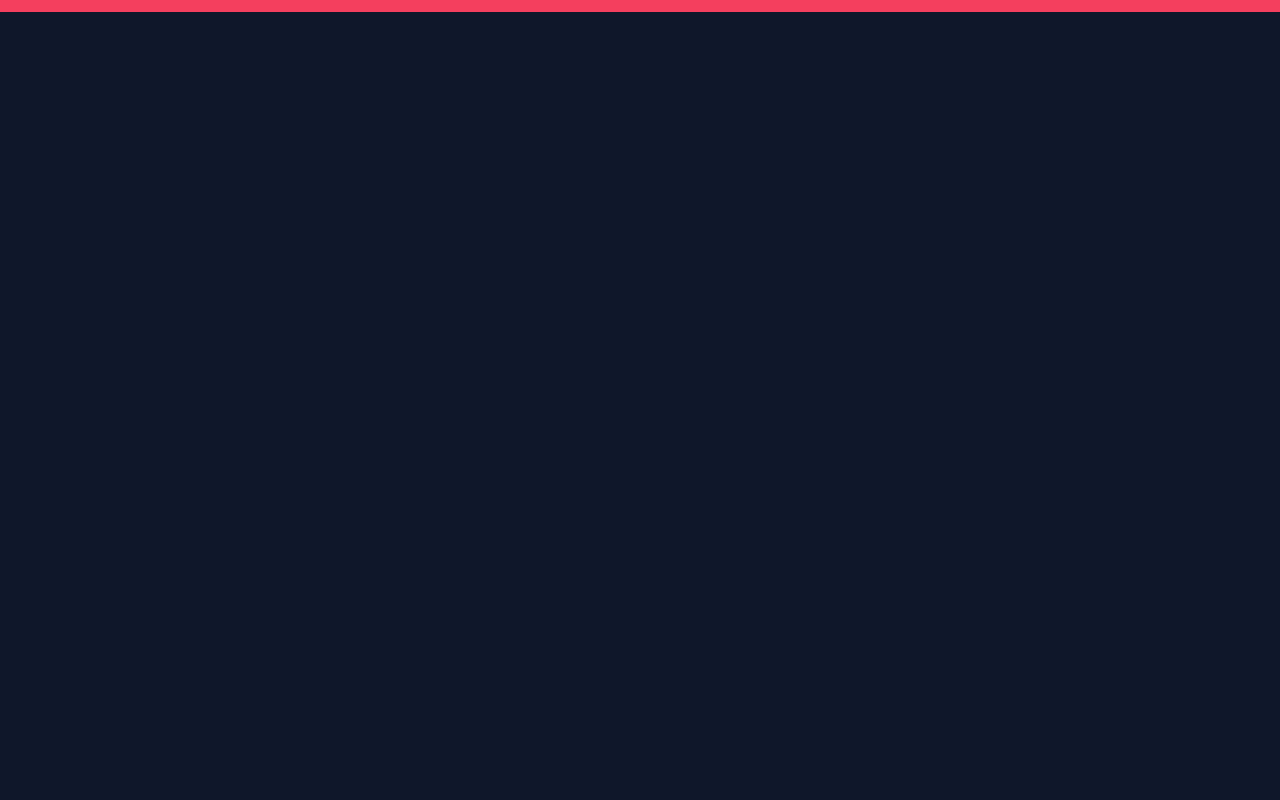
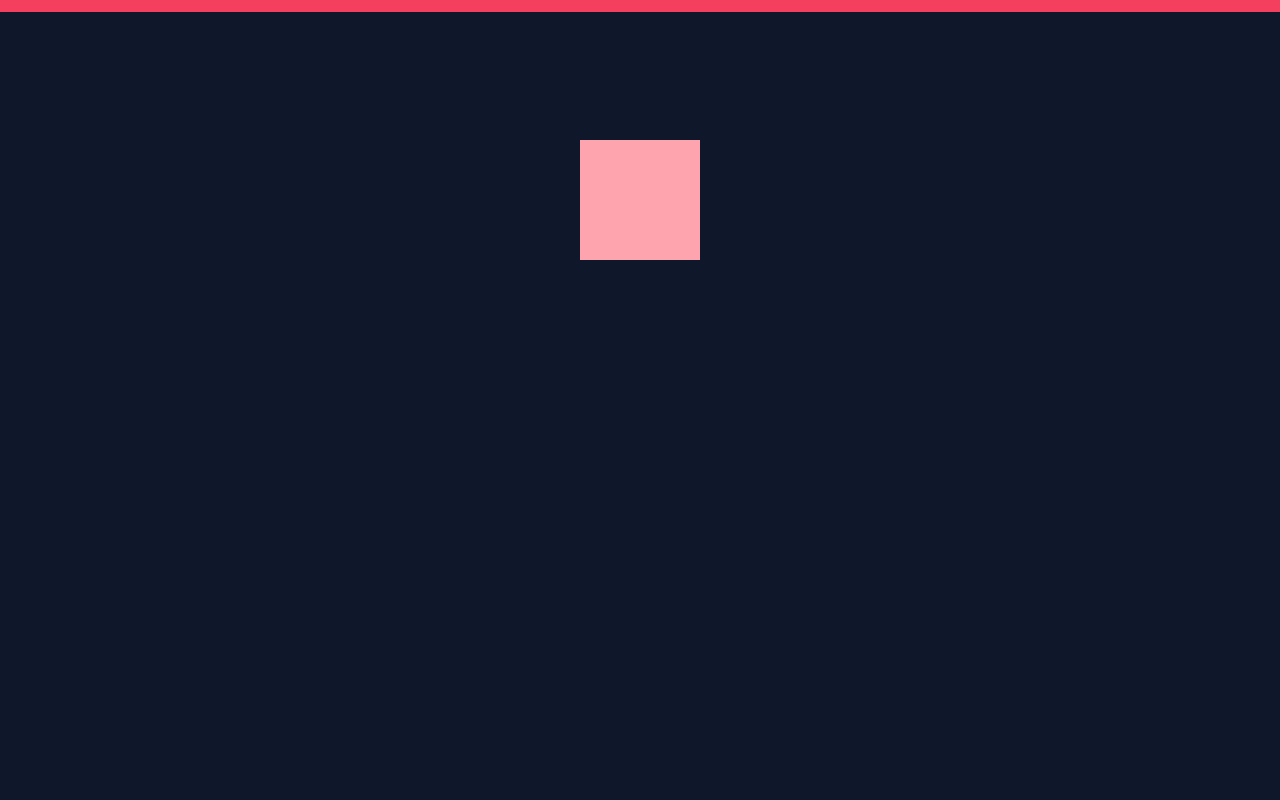
Before and after one commit to 0x7266/framer_motion_practice, a React (Vite) app: page /randomanimationsonscroll in a window 1280 px wide. Shown: the top 800 px of the page. Built offline with nearby package versions, Linux system fonts and the light colour scheme.

Commit message:
added scale

```diff
--- a/src/pages/RandomAnimationsOnScroll.tsx
+++ b/src/pages/RandomAnimationsOnScroll.tsx
@@ -3,13 +3,18 @@ import { motion, useScroll, useTransform } from "framer-motion";
 export default function RandomAnimationOnScroll() {
 	const { scrollYProgress } = useScroll();
 	const rotate = useTransform(scrollYProgress, [0, 1], [0, 360]);
+	const scale = useTransform(scrollYProgress, [0, 1], [1, 0.5]);
+	const borderRadius = useTransform(scrollYProgress, [0, 1], [0, "100%"]);
 	return (
-		<div className="min-h-[300dvh] bg-slate-900 flex flex-col items-center justify-center">
+		<div className="min-h-[300dvh] bg-slate-900 flex flex-col items-center">
 			<motion.div
-				className="fixed top-0 left-0 right-0 h-3 bg-rose-500 self-start"
+				className="fixed top-0 left-0 right-0 h-3 bg-rose-500 self-start z-10"
 				style={{ scaleX: scrollYProgress, transformOrigin: "0%" }}
 			/>
-			<motion.div className="w-60 h-60 bg-rose-300" style={{ rotate }} />
+			<motion.div
+				className="fixed top-20 w-60 h-60 bg-rose-300"
+				style={{ rotate, scale }}
+			/>
 		</div>
 	);
 }
```
